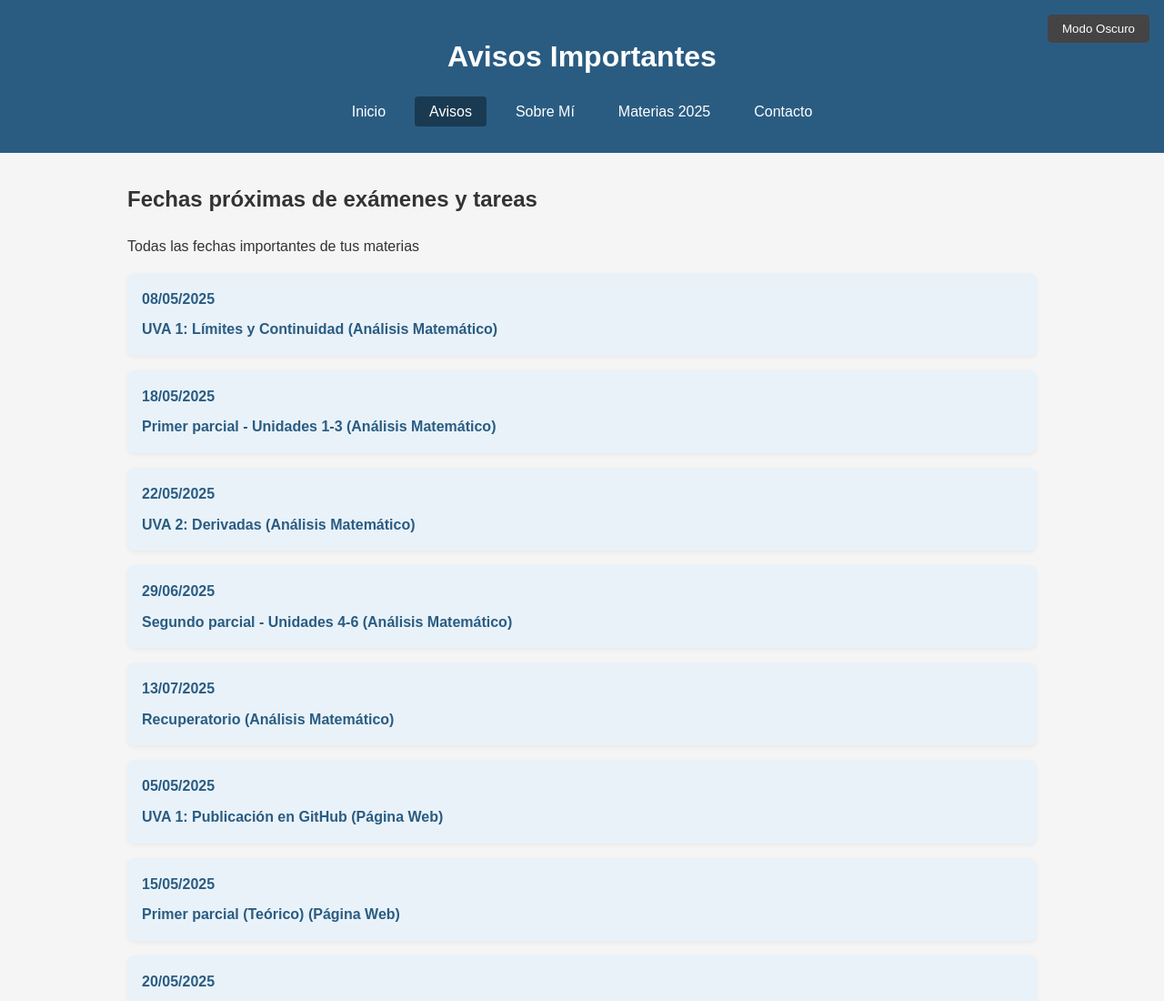
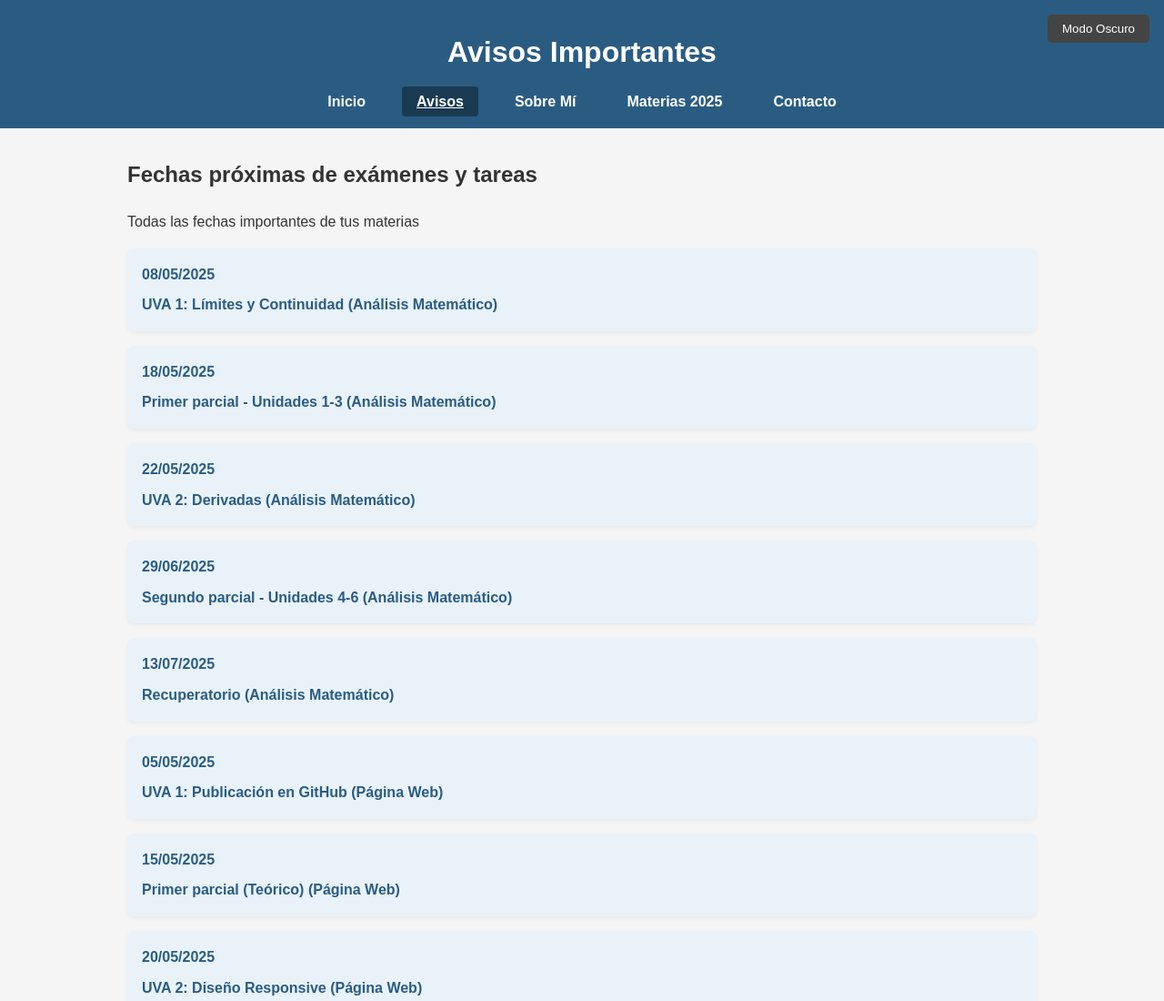
Before and after one commit to NTerra21/Proyecto-Pagina-Web-UADE, a plain HTML site: page avisos.html in a window 1280 px wide. Shown: the top 1100 px of the page at 91% size. Drawn offline with nearby package versions, Linux system fonts and the light colour scheme.

Commit message:
Add header section and styles to homepage
Introduced a new header section in index.html with corresponding styles in style.css for improved layout and navigation. Updated HTML structure to move the main title into the header and adjusted navigation for better accessibility and appearance.

```diff
--- a/css/style.css
+++ b/css/style.css
@@ -204,3 +204,39 @@ footer img {
         grid-column: 1;
     }
 }
+
+/* HEADER GENERAL */
+header {
+  background-color: #2a5c82;
+  color: white;
+  padding: 2rem 1rem 1rem;
+  text-align: center;
+}
+
+header h1 {
+  margin: 0;
+  font-size: 2rem;
+}
+
+header nav {
+  margin-top: 1rem;
+}
+
+header nav ul {
+  list-style: none;
+  display: flex;
+  justify-content: center;
+  gap: 1.5rem;
+  padding: 0;
+  margin: 0;
+}
+
+header nav a {
+  color: white;
+  text-decoration: none;
+  font-weight: bold;
+}
+
+header nav a.active {
+  text-decoration: underline;
+}
```
Also changed, not shown: index.html (+11 -7 lines).
